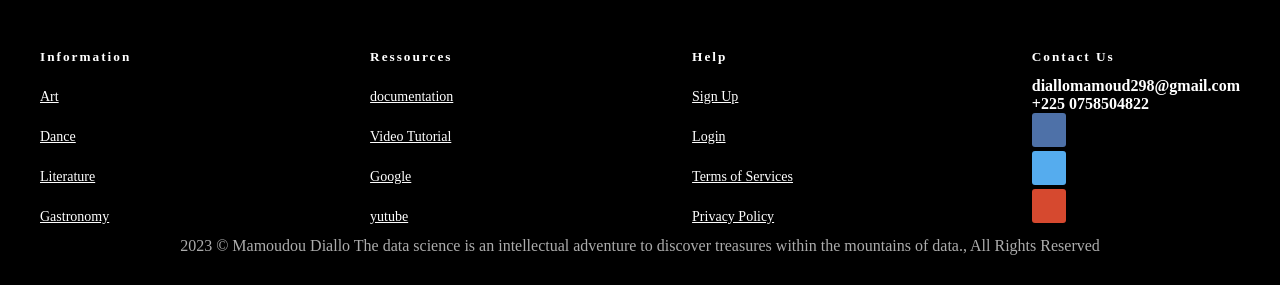
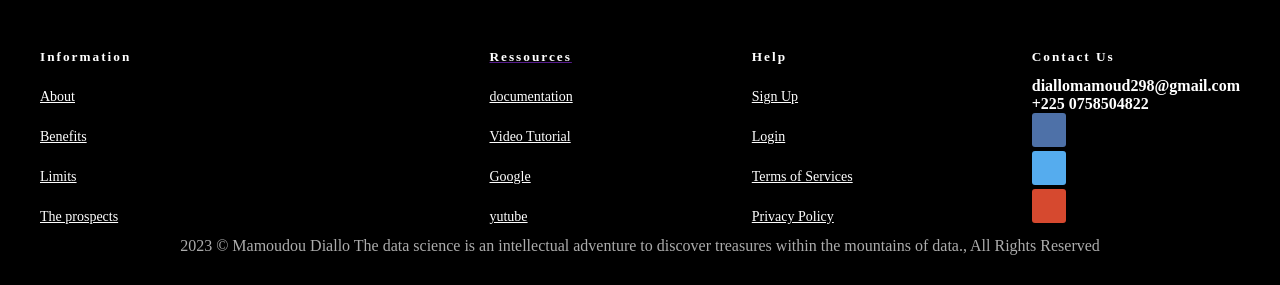
Before and after one commit to mamouddiallo/Artificial_Intelligence, a Django app: page / in a window 1280 px wide. Shown: the part 1851-2136 px from the top of the page. Run offline with Django 4.2, Linux system fonts and the light colour scheme.

Commit message:
modification of footer

```diff
--- a/core/settings.py
+++ b/core/settings.py
@@ -27,7 +27,7 @@ SECRET_KEY = os.environ.get("SECRET_KEY", "secret_key")
 
 DEBUG = os.environ.get("DEBUG", True)
 
-ALLOWED_HOSTS = ['artificial-intelligence-2.onrender.com', 'http://127.0.0.1:8000/']
+ALLOWED_HOSTS = ['.onrender.com', 'http://127.0.0.1:8000/', '127.0.0.1']
 
 
 # Application definition
--- a/enregistrement/templates/enregistrement/index.html
+++ b/enregistrement/templates/enregistrement/index.html
@@ -299,10 +299,10 @@
                     <div class="">
                         <h5 class="footer-heading text-uppercase text-white">Information</h5>
                         <ul class="list-unstyled footer-link mt-4">
-                            <li><a href="">Art</a></li>
-                            <li><a href="">Dance</a></li>
-                            <li><a href="">Literature</a></li>
-                            <li><a href="">Gastronomy</a></li>
+                            <li><a href="">About</a></li>
+                            <li><a href="">Benefits</a></li>
+                            <li><a href="">Limits</a></li>
+                            <li><a href="">The prospects</li>
                         </ul>
                     </div>
                 </div>
```
